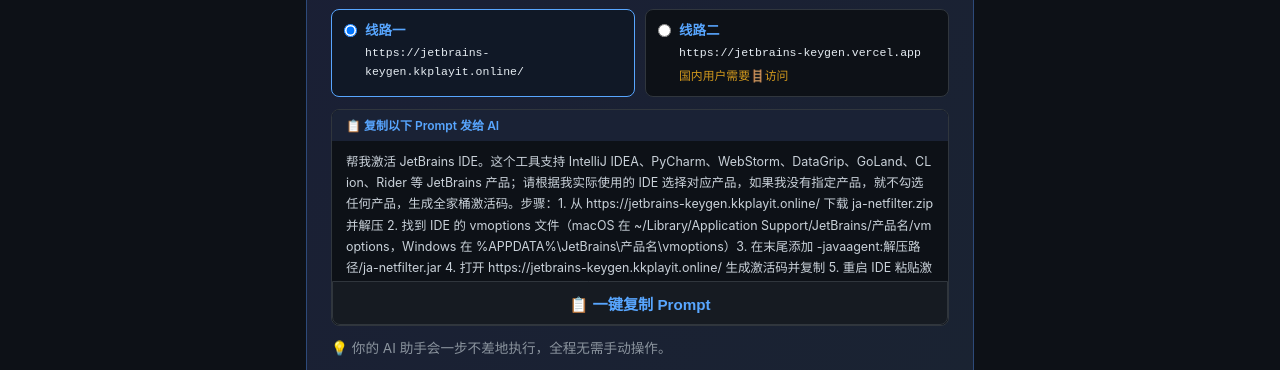
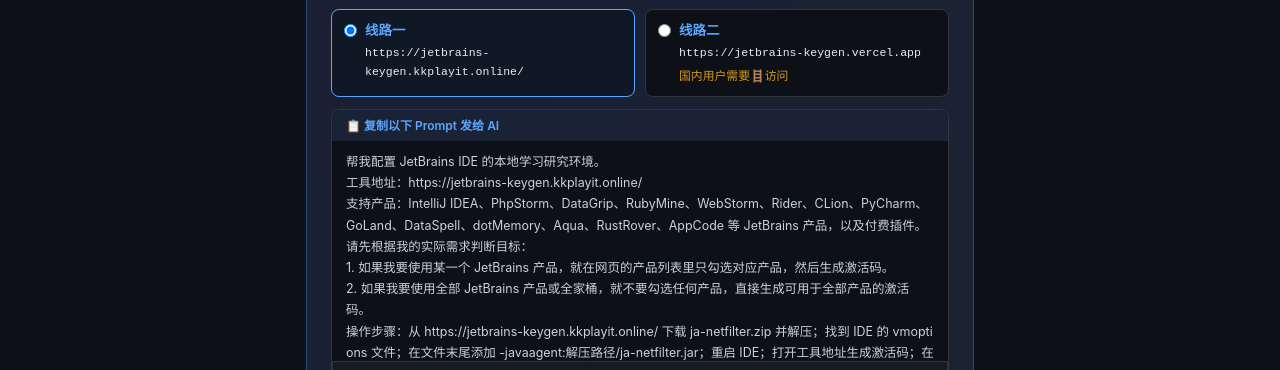
Before and after one commit to plaxkk/jetbrains-keygen, a plain HTML site: page index.html in a window 1280 px wide. Shown: the part 582-952 px from the top of the page. Drawn offline with Linux system fonts and the light colour scheme.

Commit message:
Rewrite AI prompt product guidance

```diff
--- a/index.html
+++ b/index.html
@@ -157,7 +157,7 @@
   }
   .ai-prompt-text {
     padding: 10px 14px; font-size: 0.78rem; color: var(--text);
-    line-height: 1.7; max-height: 140px; overflow-y: auto;
+    line-height: 1.7; max-height: 220px; overflow-y: auto;
     white-space: pre-wrap; word-break: break-all;
   }
   .ai-copy-btn { margin: 0; border-radius: 0 0 8px 8px; border-top: 1px solid var(--border); }
@@ -535,8 +535,19 @@
 
 function updateAIPrompt() {
   const siteUrl = getSelectedSiteUrl();
-  document.getElementById('aiPrompt').textContent =
-    `帮我激活 JetBrains IDE。这个工具支持 IntelliJ IDEA、PyCharm、WebStorm、DataGrip、GoLand、CLion、Rider 等 JetBrains 产品；请根据我实际使用的 IDE 选择对应产品，如果我没有指定产品，就不勾选任何产品，生成全家桶激活码。步骤：1. 从 ${siteUrl} 下载 ja-netfilter.zip 并解压 2. 找到 IDE 的 vmoptions 文件（macOS 在 ~/Library/Application Support/JetBrains/产品名/vmoptions，Windows 在 %APPDATA%\\JetBrains\\产品名\\vmoptions）3. 在末尾添加 -javaagent:解压路径/ja-netfilter.jar 4. 打开 ${siteUrl} 生成激活码并复制 5. 重启 IDE 粘贴激活码完成激活。产品选择示例：如果我使用 DataGrip，就选择 DataGrip；如果我使用 PyCharm，就选择 PyCharm；也可以按我实际使用的其他 JetBrains 产品选择。被授权人名字：User。`;
+  const productNames = PRODUCTS.map(p => p.name).join('、');
+  const promptLines = [
+    '帮我配置 JetBrains IDE 的本地学习研究环境。',
+    `工具地址：${siteUrl}`,
+    `支持产品：${productNames} 等 JetBrains 产品，以及付费插件。`,
+    '请先根据我的实际需求判断目标：',
+    '1. 如果我要使用某一个 JetBrains 产品，就在网页的产品列表里只勾选对应产品，然后生成激活码。',
+    '2. 如果我要使用全部 JetBrains 产品或全家桶，就不要勾选任何产品，直接生成可用于全部产品的激活码。',
+    `操作步骤：从 ${siteUrl} 下载 ja-netfilter.zip 并解压；找到 IDE 的 vmoptions 文件；在文件末尾添加 -javaagent:解压路径/ja-netfilter.jar；重启 IDE；打开工具地址生成激活码；在 IDE 激活窗口选择 Activation code 并粘贴。`,
+    'vmoptions 常见位置：macOS 在 ~/Library/Application Support/JetBrains/产品名/vmoptions，Windows 在 %APPDATA%\\JetBrains\\产品名\\vmoptions。',
+    '如果我没有明确说要哪个产品，请先问我是要激活单个产品还是全部产品，不要默认选择某一个产品。被授权人名字可以先用 User。'
+  ];
+  document.getElementById('aiPrompt').textContent = promptLines.join('\n');
 }
 
 function copyAI() {
```
